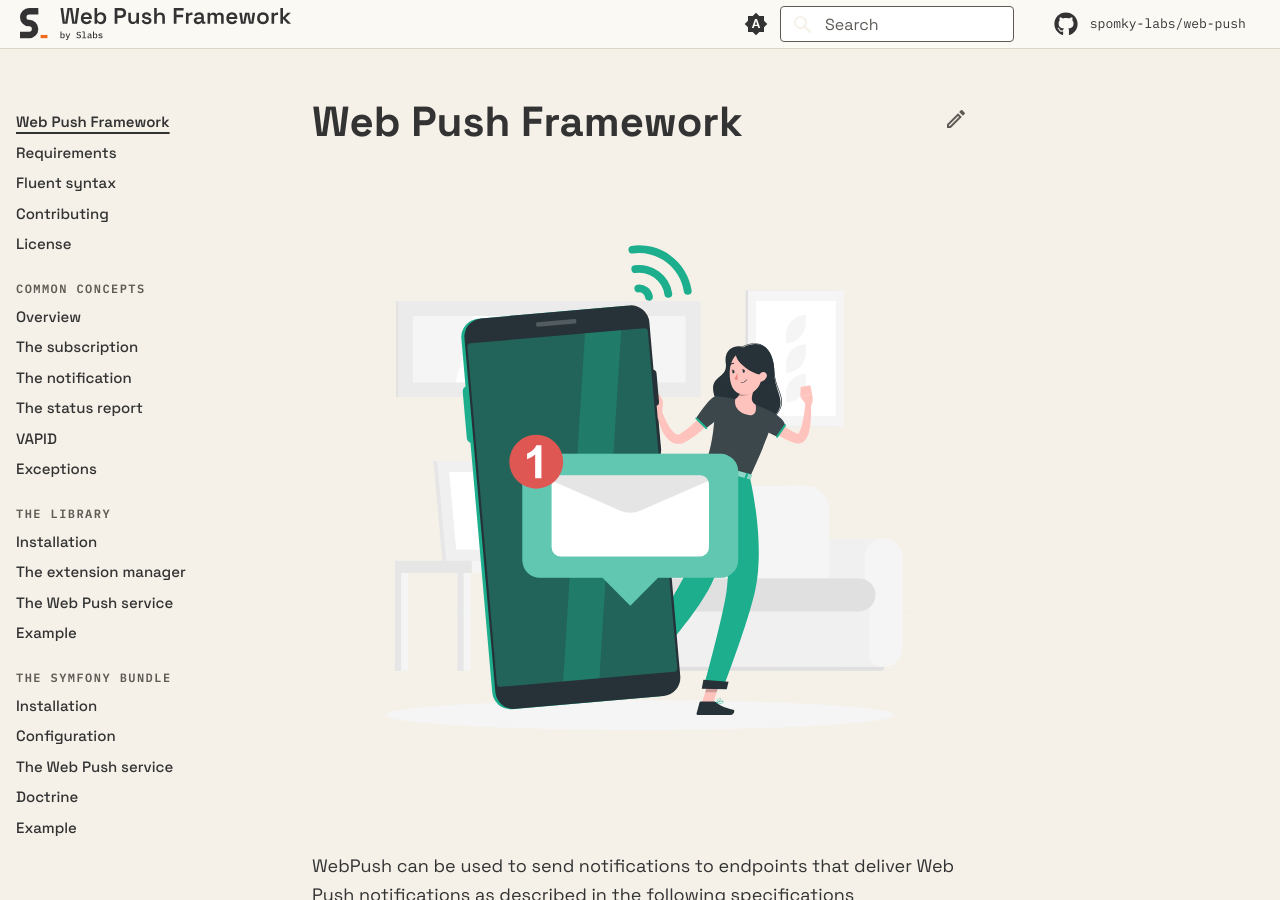
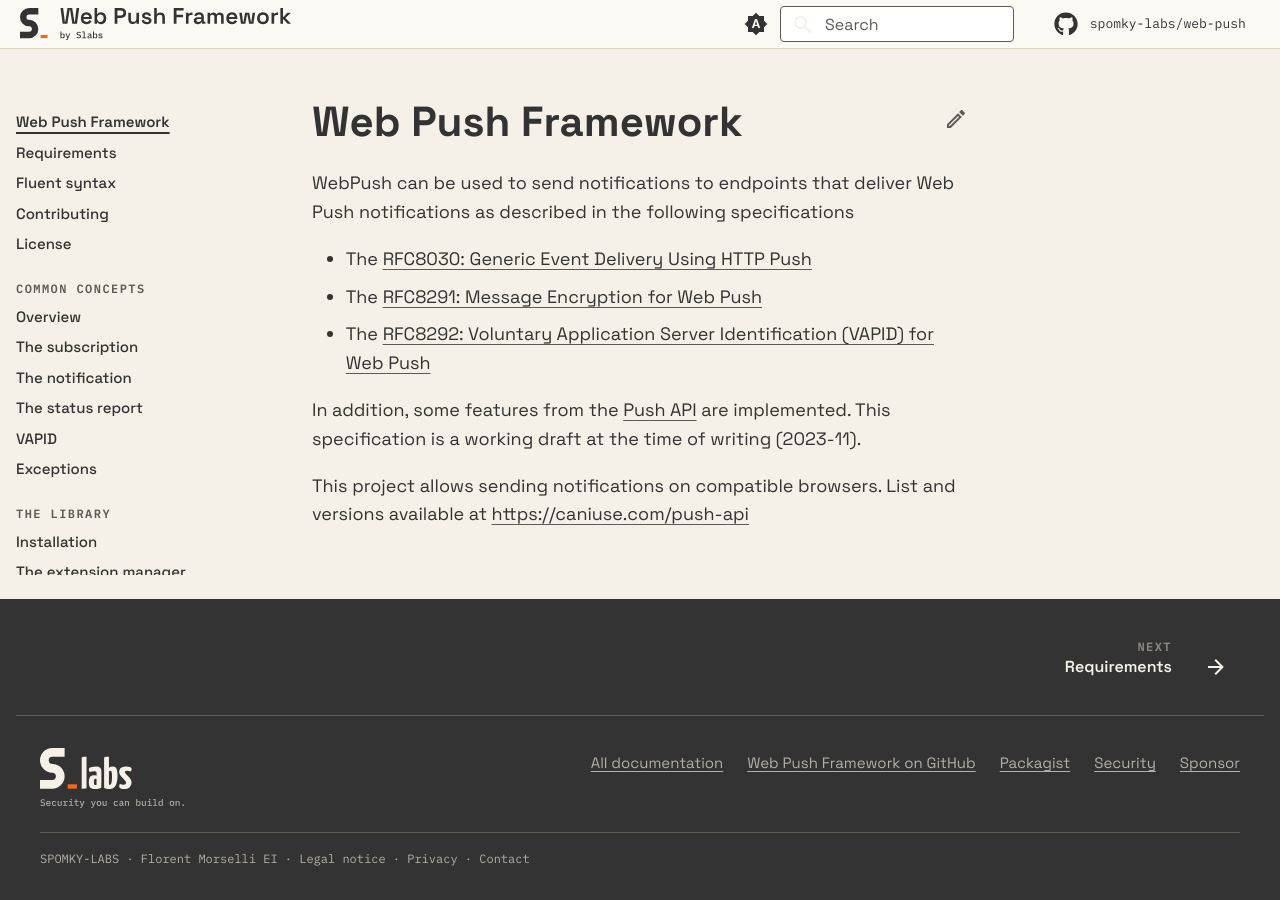
Before and after one commit to Spomky-Labs/web-push-doc, an MkDocs documentation site: the page built from docs/README.md, in a window 1280 px wide and 900 px high. Built offline with MkDocs 1.6.1 and Material for MkDocs 9.7.7, drawn with Linux system fonts in a browser that asks for light colours; plug-ins that fetch from the network failed and are left out; the version menu is left out.

Commit message:
docs: the illustration of the home page goes
A Freepik illustration GitBook had carried over: its colours and its style are not those of the Slabs
guidelines, which show real places and materials and add no colour of their own.

```diff
--- a/docs/README.md
+++ b/docs/README.md
@@ -4,7 +4,6 @@ description: Web Notifications made easy
 
 # Web Push Framework
 
-![Illustration by Freepik Stories (https://stories.freepik.com/communication)](assets/images/messages-rafiki.svg)
 
 WebPush can be used to send notifications to endpoints that deliver Web Push notifications as described in the following specifications
 
```
Also changed, not shown: docs/assets/images/messages-rafiki.svg (deleted).
